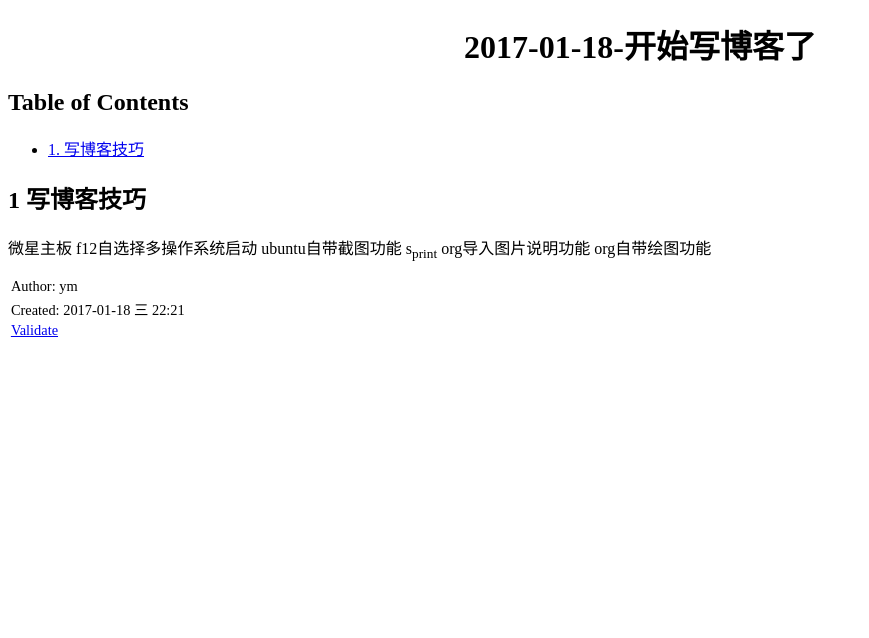
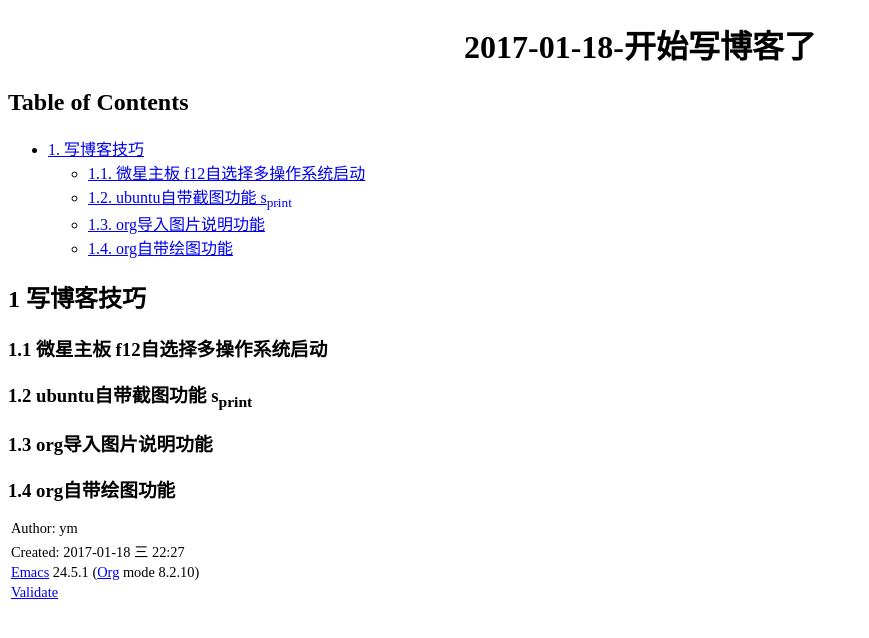
Before and after one commit to rateyu/rateyu.github.io, a Jekyll site: the page _posts/2017-01-18-开始写博客了.html, which Jekyll copies as it is, in a window 1280 px wide. Shown: the top 638 px of the page, without its empty margins (0-869 px from the left). Built offline with Jekyll 4.4.1, drawn with Linux system fonts in a browser that asks for light colours.

```diff
--- a/_posts/2017-01-18-开始写博客了.html
+++ b/_posts/2017-01-18-开始写博客了.html
@@ -4,7 +4,7 @@
 <html xmlns="http://www.w3.org/1999/xhtml" lang="en" xml:lang="en">
 <head>
 <title>2017-01-18-开始写博客了</title>
-<!-- 2017-01-18 三 22:21 -->
+<!-- 2017-01-18 三 22:27 -->
 <meta  http-equiv="Content-Type" content="text/html;charset=utf-8" />
 <meta  name="generator" content="Org-mode" />
 <meta  name="author" content="ym" />
@@ -142,25 +142,38 @@
 <h2>Table of Contents</h2>
 <div id="text-table-of-contents">
 <ul>
-<li><a href="#sec-1">1. 写博客技巧</a></li>
+<li><a href="#sec-1">1. 写博客技巧</a>
+<ul>
+<li><a href="#sec-1-1">1.1. 微星主板 f12自选择多操作系统启动</a></li>
+<li><a href="#sec-1-2">1.2. ubuntu自带截图功能 s<sub>print</sub></a></li>
+<li><a href="#sec-1-3">1.3. org导入图片说明功能</a></li>
+<li><a href="#sec-1-4">1.4. org自带绘图功能</a></li>
+</ul>
+</li>
 </ul>
 </div>
 </div>
 <div id="outline-container-sec-1" class="outline-2">
 <h2 id="sec-1"><span class="section-number-2">1</span> 写博客技巧</h2>
 <div class="outline-text-2" id="text-1">
-<p>
-微星主板 f12自选择多操作系统启动
-ubuntu自带截图功能 s<sub>print</sub>
-org导入图片说明功能
-org自带绘图功能
-</p>
+</div><div id="outline-container-sec-1-1" class="outline-3">
+<h3 id="sec-1-1"><span class="section-number-3">1.1</span> 微星主板 f12自选择多操作系统启动</h3>
+</div>
+<div id="outline-container-sec-1-2" class="outline-3">
+<h3 id="sec-1-2"><span class="section-number-3">1.2</span> ubuntu自带截图功能 s<sub>print</sub></h3>
+</div>
+<div id="outline-container-sec-1-3" class="outline-3">
+<h3 id="sec-1-3"><span class="section-number-3">1.3</span> org导入图片说明功能</h3>
+</div>
+<div id="outline-container-sec-1-4" class="outline-3">
+<h3 id="sec-1-4"><span class="section-number-3">1.4</span> org自带绘图功能</h3>
 </div>
 </div>
 </div>
 <div id="postamble" class="status">
 <p class="author">Author: ym</p>
-<p class="date">Created: 2017-01-18 三 22:21</p>
+<p class="date">Created: 2017-01-18 三 22:27</p>
+<p class="creator"><a href="http://www.gnu.org/software/emacs/">Emacs</a> 24.5.1 (<a href="http://orgmode.org">Org</a> mode 8.2.10)</p>
 <p class="validation"><a href="http://validator.w3.org/check?uri=referer">Validate</a></p>
 </div>
 </body>
```
Also changed, not shown: orgs/2017-01-18-开始写博客了.org (+4 -4 lines).
